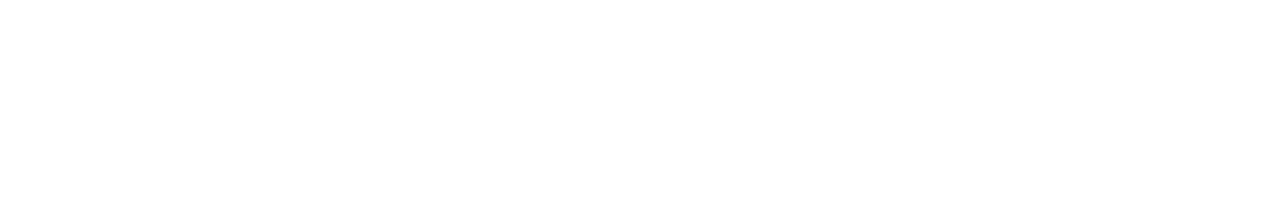
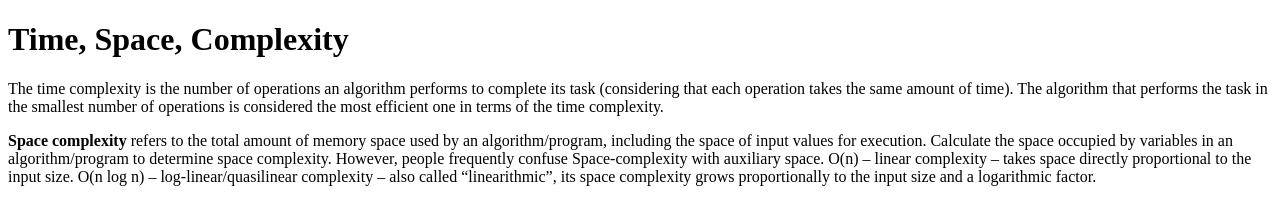
Before and after one commit to acciojob/time-and-space-complexity-lal15aditi, a website: page main.html in a window 1280 px wide. Drawn offline with Linux system fonts and the light colour scheme.

Commit message:
created a submission

```diff
--- a/main.html
+++ b/main.html
@@ -8,6 +8,16 @@
 
 <body>
 	<!-- the entire body must be written by student -->
+
+    <h1>Time, Space, Complexity</h1>
+
+    <p>The time complexity is the number of operations an algorithm performs to complete its task (considering that each operation takes the same amount of time). The algorithm that performs the task in the smallest number of operations is considered the most efficient one in terms of the time complexity.</p>
+
+    <p style="font-family:'Times New Roman', Times, serif">
+        <b>Space complexity</b> refers to the total amount of memory space used by an algorithm/program, including the space of input values for execution. Calculate the space occupied by variables in an algorithm/program to determine space complexity. However, people frequently confuse Space-complexity with auxiliary space.
+
+        O(n) – linear complexity – takes space directly proportional to the input size. O(n log n) – log-linear/quasilinear complexity – also called “linearithmic”, its space complexity grows proportionally to the input size and a logarithmic factor.</p>
+
     <script type="text/javascript" src="./script.js">
 </script>
 
```
